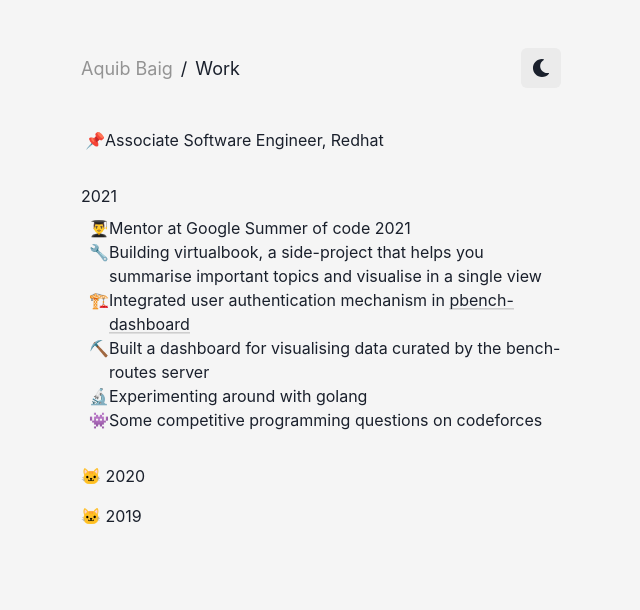
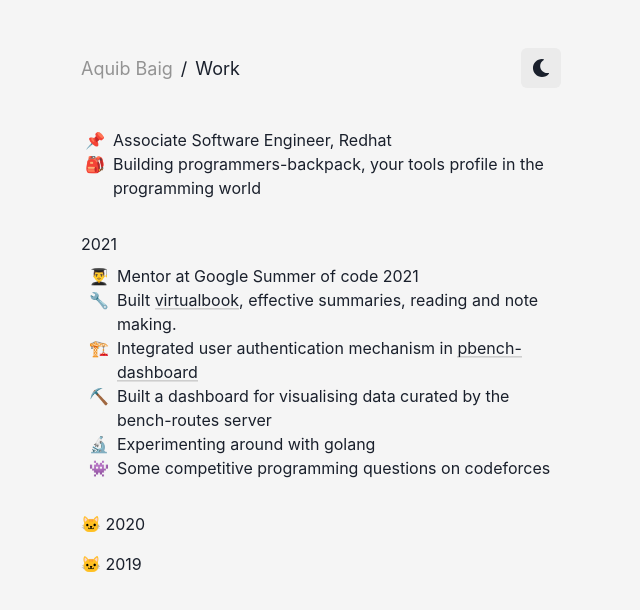
Before and after one commit to aquibbaig/web, a Next.js app: page /work in a window 1280 px wide. Shown: the top 610 px of the page, without its empty margins (319-959 px from the left). Built offline with nearby package versions, Linux system fonts and the light colour scheme.

Commit message:
announce about tbp in portfolio

```diff
--- a/src/pages/work.js
+++ b/src/pages/work.js
@@ -20,9 +20,13 @@
                 <title>Work | Aquib Baig</title>
                 <meta name="viewport" content="initial-scale=1.0, width=device-width" />
             </Head>
-            <Box className="pinned" d="flex" my="4vh" pl={1}>
+            <Box className="pinned" d="flex" mt="4vh" pl={1}>
                 📌
-                <Text>Associate Software Engineer, Redhat</Text>
+                <Text ml={2}>Associate Software Engineer, Redhat</Text>
+            </Box>
+            <Box className="pinned" d="flex" mb="4vh" pl={1}>
+                🎒
+                <Text ml={2}>Building programmers-backpack, your tools profile in the programming world</Text>
             </Box>
             <Box className="work-2021">
                 <Text mb={2}>2021</Text>
@@ -30,19 +34,29 @@
                     <List>
                         <ListItem d="flex">
                             👨‍🎓
-                            <Text>Mentor at Google Summer of code 2021</Text>
+                            <Text ml={2}>Mentor at Google Summer of code 2021</Text>
                         </ListItem>
                         <ListItem d="flex">
-                            🔧{' '}
-                            <Text>
-                                Building virtualbook, a side-project that helps
-                                you summarise important topics and visualise in
-                                a single view
+                            🔧
+                            <Text ml={2}>
+                                Built{' '}
+                                <a
+                                    className={clsx([
+                                        styles.rlink,
+                                        styles.animatedunderline,
+                                        styles.animatedunderline_type1,
+                                    ])}
+                                    target="blank"
+                                    href="https://virtualbook.vercel.app"
+                                >
+                                    virtualbook
+                                </a>
+                                , effective summaries, reading and note making.
                             </Text>
                         </ListItem>
                         <ListItem d="flex">
-                            🏗️{' '}
-                            <Text>
+                            🏗️
+                            <Text ml={2}>
                                 Integrated user authentication mechanism in{' '}
                                 <a
                                     className={clsx([
@@ -58,18 +72,18 @@
                             </Text>
                         </ListItem>
                         <ListItem d="flex">
-                            ⛏️{' '}
-                            <Text>
+                            ⛏️
+                            <Text ml={2}>
                                 Built a dashboard for visualising data curated
                                 by the bench-routes server
                             </Text>
                         </ListItem>
                         <ListItem d="flex">
-                            🔬 <Text>Experimenting around with golang</Text>
+                            🔬 <Text ml={2}>Experimenting around with golang</Text>
                         </ListItem>
                         <ListItem d="flex">
-                            👾{' '}
-                            <Text>
+                            👾
+                            <Text ml={2}>
                                 Some competitive programming questions on
                                 codeforces
                             </Text>
@@ -83,8 +97,8 @@
                     <AccordionPanel pl={2}>
                         <List>
                             <ListItem d="flex">
-                                ⛏️{' '}
-                                <Text>
+                                ⛏️
+                                <Text ml={2}>
                                     Built{' '}
                                     <a
                                         className={clsx([
@@ -102,8 +116,8 @@
                                 </Text>
                             </ListItem>
                             <ListItem d="flex">
-                                📱{' '}
-                                <Text>
+                                📱
+                                <Text ml={2}>
                                     Built{' '}
                                     <a
                                         className={clsx([
```
